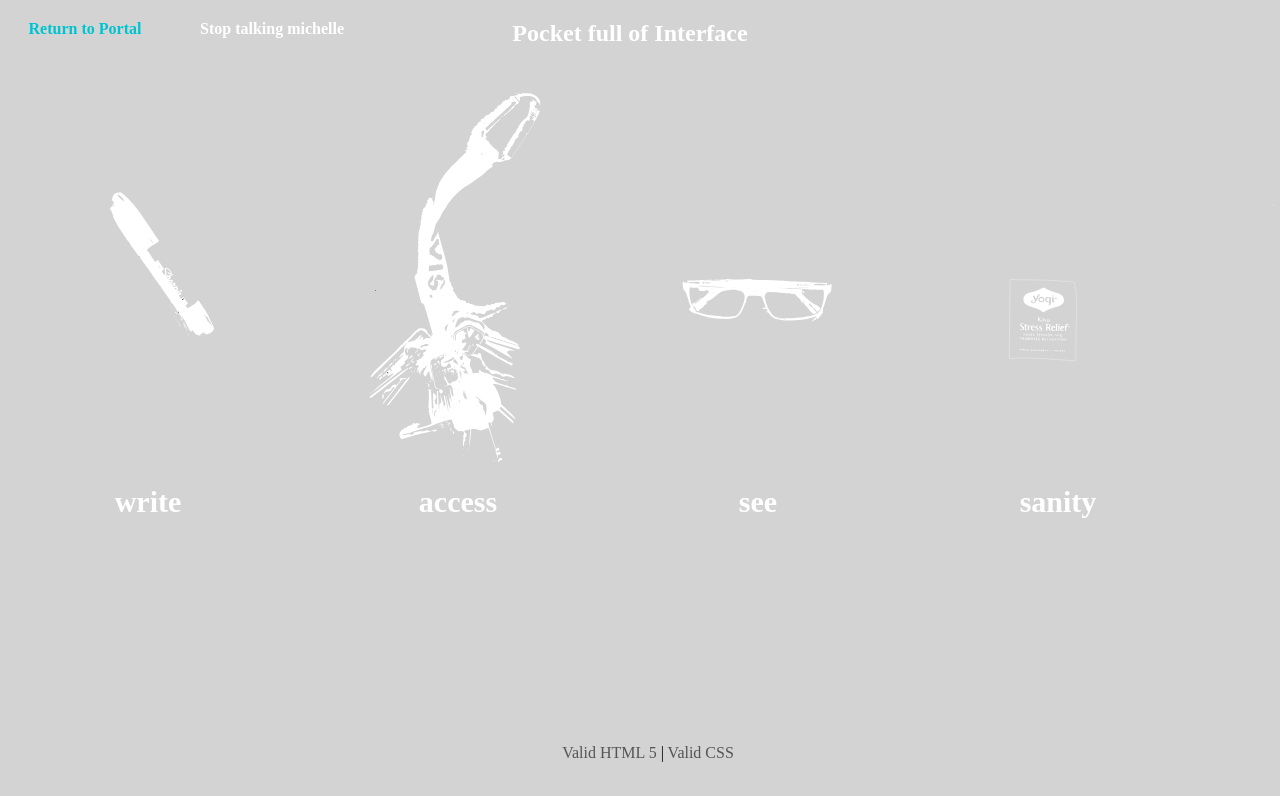
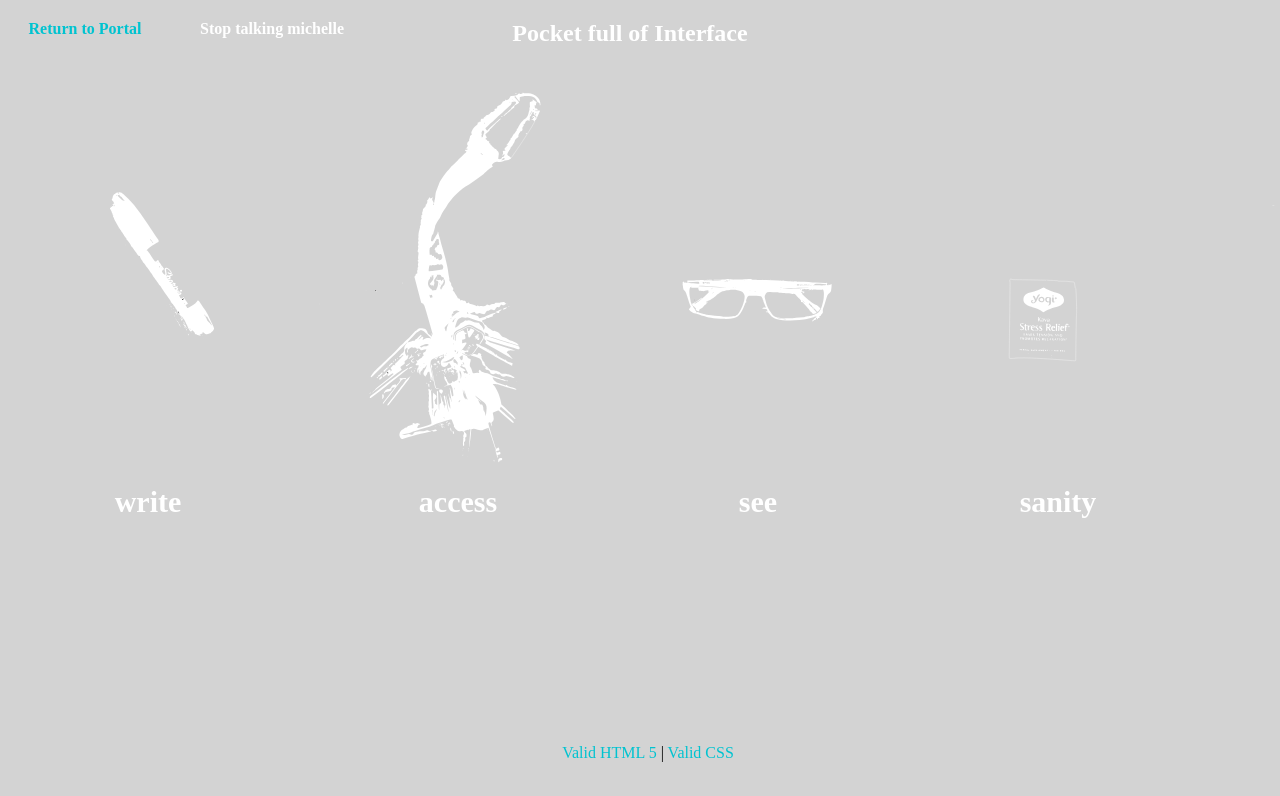
Before and after one commit to michelleplee/ex4, a plain HTML site: page index.html in a window 1280 px wide. Shown: the top 796 px of the page. Drawn offline with nearby package versions, Linux system fonts and the light colour scheme.

Commit message:
Finally fixed that weird html thing

```diff
--- a/ex4.css
+++ b/ex4.css
@@ -40,7 +40,7 @@ h3 {
 z-index: 3;
 position:absolute;
 width:300px;
-height: 100%;
+height: 600px;
 margin-left: -10px;
 margin-top: 5%;
 margin-right: 20px;
@@ -114,19 +114,14 @@ margin-right: 20px;
 
 
 footer { position:fixed;
-z-index: 2;
     margin-left:auto;
     margin-right: auto;
     text-align: center;
     bottom: 0px;
-
     width:100%;
     height:60px;
-
-    font-family: avenir;
-
+  font-family: avenir;
     line-height: 25px
-
 
 }
 
@@ -164,9 +159,4 @@ z-index: 1;
 a:link, a:visited { text-decoration: none;
         color: #00C3D0;}
 
-footer a:link, footer a:visited {
-
-    text-decoration: none;
-        color: #545554;}
-
 a:hover, footer a:hover { text-decoration: underline;}
```
Also changed, not shown: index.html (+8 -1 lines).
